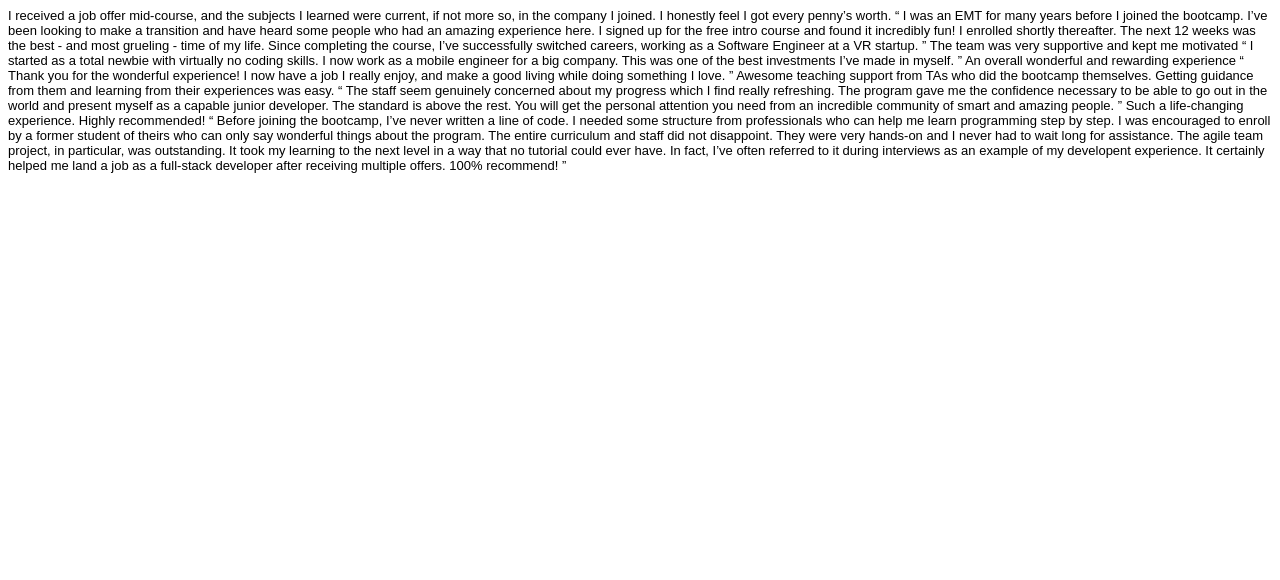
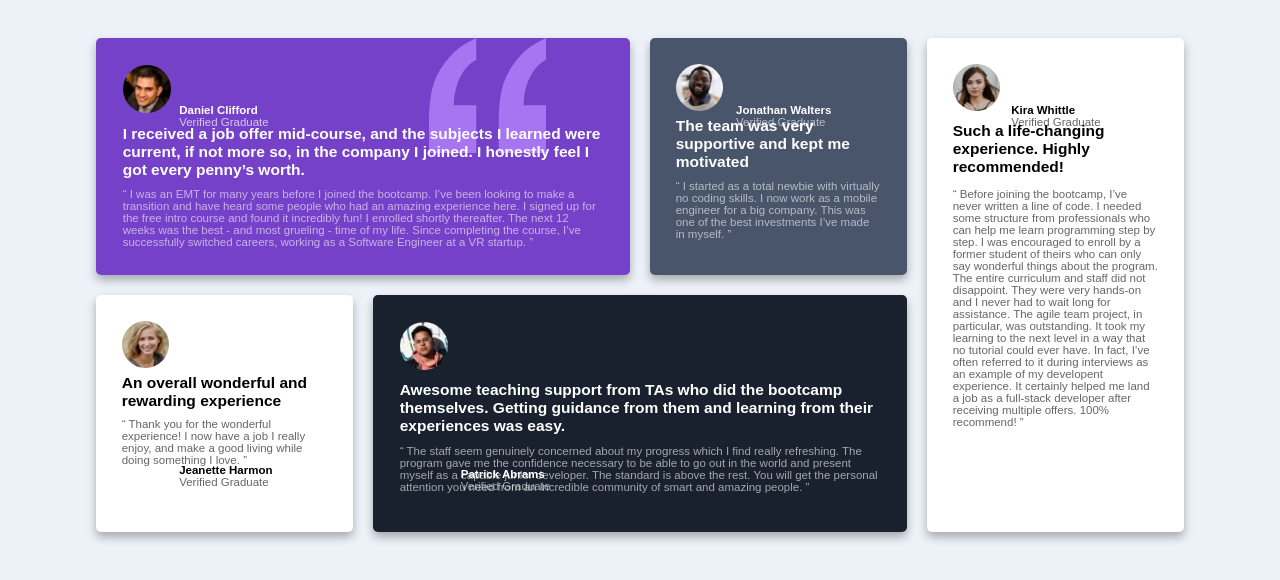
Before and after one commit to Richard-A-Grey/Testimonials_Grid_Section, a plain HTML site: page index.html in a window 1280 px wide. Drawn offline with Linux system fonts and the light colour scheme.

Commit message:
Final updates

```diff
--- a/index.html
+++ b/index.html
@@ -3,37 +3,44 @@
 <head>
     <meta charset="UTF-8">
     <meta name="viewport" content="width=device-width, initial-scale=1.0">
-    <title>Document</title>
+    <title>Testimonials Grid Section</title>
     <link rel="stylesheet" href="style.css">
 </head>
 <body>
 
 
-
-
-
-
-
-
-
-I received a job offer mid-course, and the subjects I learned were current, if not more so, in the company I joined. I honestly feel I got every penny’s worth.
-“ I was an EMT for many years before I joined the bootcamp. I’ve been looking to make a transition and have heard some people who had an amazing experience here. I signed up for the free intro course and found it incredibly fun! I enrolled shortly thereafter. The next 12 weeks was the best - and most grueling - time of my life. Since completing the course, I’ve successfully switched careers, working as a Software Engineer at a VR startup. ”
-
-
-The team was very supportive and kept me motivated
-“ I started as a total newbie with virtually no coding skills. I now work as a mobile engineer for a big company. This was one of the best investments I’ve made in myself. ”
-
-
-An overall wonderful and rewarding experience
-“ Thank you for the wonderful experience! I now have a job I really enjoy, and make a good living while doing something I love. ”
-
-
-Awesome teaching support from TAs who did the bootcamp themselves. Getting guidance from them and learning from their experiences was easy.
-“ The staff seem genuinely concerned about my progress which I find really refreshing. The program gave me the confidence necessary to be able to go out in the world and present myself as a capable junior developer. The standard is above the rest. You will get the personal attention you need from an incredible community of smart and amazing people. ”
-
-
-Such a life-changing experience. Highly recommended!
-“ Before joining the bootcamp, I’ve never written a line of code. I needed some structure from professionals who can help me learn programming step by step. I was encouraged to enroll by a former student of theirs who can only say wonderful things about the program. The entire curriculum and staff did not disappoint. They were very hands-on and I never had to wait long for assistance. The agile team project, in particular, was outstanding. It took my learning to the next level in a way that no tutorial could ever have. In fact, I’ve often referred to it during interviews as an example of my developent experience. It certainly helped me land a job as a full-stack developer after receiving multiple offers. 100% recommend! ”
+<div class="everything-container">
+    <div class="box1">
+        <div class="profile1"><img src="images/image-daniel.jpg"></div>
+        <div class="header1">Daniel Clifford<span class="head1"><br>Verified Graduate</span></div>
+        <div class="text1">I received a job offer mid-course, and the subjects I learned were current, if not more so, in the company I joined. I honestly feel I got every penny’s worth.</div>
+        <div class="about1">“ I was an EMT for many years before I joined the bootcamp. I’ve been looking to make a transition and have heard some people who had an amazing experience here. I signed up for the free intro course and found it incredibly fun! I enrolled shortly thereafter. The next 12 weeks was the best - and most grueling - time of my life. Since completing the course, I’ve successfully switched careers, working as a Software Engineer at a VR startup. ”</div>
+    </div>
+    <div class="box2">
+        <div class="profile2"><img src="images/image-jonathan.jpg"></div>
+        <div class="header2">Jonathan Walters<span class="head2"><br>Verified Graduate</span></div>
+        <div class="text2">The team was very supportive and kept me motivated</div>
+        <div class="about2">“ I started as a total newbie with virtually no coding skills. I now work as a mobile engineer for a big company. This was one of the best investments I’ve made in myself. ”</div>
+    </div>
+    <div class="box3">
+        <div class="profile3"><img src="images/image-jeanette.jpg"></div>
+        <div class="header3">Jeanette Harmon<span class="head3"><br>Verified Graduate</span></div>
+        <div class="text3">An overall wonderful and rewarding experience</div>
+        <div class="about3">“ Thank you for the wonderful experience! I now have a job I really enjoy, and make a good living while doing something I love. ”</div>
+    </div>
+    <div class="box4">
+        <div class="profile4"><img src="images/image-patrick.jpg"></div>
+        <div class="header4">Patrick Abrams<span class="head4"><br>Verified Graduate</span></div>
+        <div class="text4">Awesome teaching support from TAs who did the bootcamp themselves. Getting guidance from them and learning from their experiences was easy.</div>
+        <div class="about4">“ The staff seem genuinely concerned about my progress which I find really refreshing. The program gave me the confidence necessary to be able to go out in the world and present myself as a capable junior developer. The standard is above the rest. You will get the personal attention you need from an incredible community of smart and amazing people. ”</div>
+    </div>
+    <div class="box5">
+        <div class="profile5"><img src="images/image-kira.jpg"></div>
+        <div class="header5">Kira Whittle<span class="head5"><br>Verified Graduate</span></div>
+        <div class="text5">Such a life-changing experience. Highly recommended!</div>
+        <div class="about5">“ Before joining the bootcamp, I’ve never written a line of code. I needed some structure from professionals who can help me learn programming step by step. I was encouraged to enroll by a former student of theirs who can only say wonderful things about the program. The entire curriculum and staff did not disappoint. They were very hands-on and I never had to wait long for assistance. The agile team project, in particular, was outstanding. It took my learning to the next level in a way that no tutorial could ever have. In fact, I’ve often referred to it during interviews as an example of my developent experience. It certainly helped me land a job as a full-stack developer after receiving multiple offers. 100% recommend! ”</div>
+    </div>
+</div>
 
 
 </body>
--- a/style.css
+++ b/style.css
@@ -1,15 +1,210 @@
 body{
     max-width: 1440px;
     display: flex;
+    font-size: 11.5px;
+    font-family: Arial;
     justify-content: center;
-    font-size: 13px;
-    font-family: Arial;
+    margin: 0%;
+    padding: 0%;
+    background-color: hsl(210, 46%, 95%);
 }
-
-
-Moderate violet: hsl(263, 55%, 52%)
-Very dark grayish blue: hsl(217, 19%, 35%)
-Very dark blackish blue: hsl(219, 29%, 14%)
-White: hsl(0, 0%, 100%)
-Light gray: hsl(0, 0%, 81%)
-Light grayish blue: hsl(210, 46%, 95%)
+.everything-container{
+    display: grid;
+    gap: 20px;
+    width: 85%;
+    margin-top: 3%;
+    grid-template-columns: 1fr 1fr 1fr 1fr;
+    grid-template-rows: 1fr 1fr;
+    grid-template-areas:
+    "box1 box1 box2 box5"
+    "box3 box4 box4 box5"
+}
+.box1{
+    grid-area: box1;
+    background-color: hsl(263, 55%, 52%);
+    border-radius: 5px;
+    box-shadow: 0px 5px 10px rgba(0, 0, 0, 0.3);
+    padding: 5%;
+    display: flex;
+    flex-direction: column;
+    color: white;
+    background-image: url(images/bg-pattern-quotation.svg);
+    background-size: 22%;
+    background-repeat: no-repeat;
+    background-position-y: 0%;
+    background-position-x: 80%;
+}
+.box2{
+    grid-area: box2;
+    background-color: hsl(217, 19%, 35%);
+    border-radius: 5px;
+    box-shadow: 0px 5px 10px rgba(0, 0, 0, 0.3);
+    padding: 10%;
+    display: flex;
+    flex-direction: column;
+    color: white;
+}
+.box3{
+    grid-area: box3;
+    background-color: hsl(0, 0%, 100%);
+    border-radius: 5px;
+    box-shadow: 0px 5px 10px rgba(0, 0, 0, 0.3);
+    padding: 10%;
+    display: flex;
+    flex-direction: column;
+}
+.box4{
+    grid-area: box4;
+    background-color: hsl(219, 29%, 14%);
+    border-radius: 5px;
+    box-shadow: 0px 5px 10px rgba(0, 0, 0, 0.3);
+    padding: 5%;
+    display: flex;
+    flex-direction: column;
+    color: white;
+}
+.box5{
+    grid-area: box5;
+    background-color: hsl(0, 0%, 100%);
+    border-radius: 5px;
+    box-shadow: 0px 5px 10px rgba(0, 0, 0, 0.3);
+    padding: 10%;
+    display: flex;
+    flex-direction: column;
+}
+.profile1 img{
+    border-radius: 1000px;
+    width: 10%;
+}
+.header1{
+    display: flex;
+    position: absolute;
+    left: 14%;
+    top: 13%;
+    width:10%;
+    font-weight: bold;
+}
+.head1{
+    display: flex;
+    position: absolute;
+    font-weight: 100;
+    opacity: .7;
+}
+.text1{
+    font-weight: bold;
+    font-size: 135%;
+    margin-top: 2%;
+}
+.about1{
+    opacity: .6;
+    margin-top: 2%;
+}
+.profile2 img{
+    border-radius: 1000px;
+    width: 23%;
+}
+.header2{
+    display: flex;
+    position: absolute;
+    left: 57.5%;
+    top: 13%;
+    width:10%;
+    font-weight: bold;
+}
+.head2{
+    display: flex;
+    position: absolute;
+    font-weight: 100;
+    opacity: .6;
+}
+.text2{
+    font-weight: bold;
+    font-size: 135%;
+    margin-top: 2%;
+}
+.about2{
+    opacity: .6;
+    margin-top: 4%;
+}
+.profile3 img{
+    border-radius: 1000px;
+    width: 23%;
+}
+.header3{
+    display: flex;
+    position: absolute;
+    left: 14%;
+    top: 58%;
+    width:10%;
+    font-weight: bold;
+}
+.head3{
+    display: flex;
+    position: absolute;
+    font-weight: 100;
+    opacity: .6;
+}
+.text3{
+    font-weight: bold;
+    font-size: 135%;
+    margin-top: 2%;
+}
+.about3{
+    opacity: .6;
+    margin-top: 4%;
+}
+.profile4 img{
+    border-radius: 1000px;
+    width: 10%;
+}
+.header4{
+    display: flex;
+    position: absolute;
+    left: 36%;
+    top: 58.5%;
+    width:10%;
+    color: white;
+    font-weight: bold;
+}
+.head4{
+    display: flex;
+    position: absolute;
+    font-weight: 100;
+    opacity: .6;
+}
+.text4{
+    font-weight: bold;
+    font-size: 135%;
+    margin-top: 2%;
+}
+.about4{
+    opacity: .6;
+    margin-top: 2%;
+}
+.profile5 img{
+    border-radius: 1000px;
+    width: 23%;
+}
+.header5{
+    display: flex;
+    position: absolute;
+    left: 79%;
+    top: 13%;
+    width:10%;
+    font-weight: bold;
+}
+.head5{
+    display: flex;
+    position: absolute;
+    font-weight: 100;
+    opacity: .6;
+}
+.text5{
+    font-weight: bold;
+    font-size: 135%;
+    margin-top: 4%;
+}
+.about5{
+    opacity: .6;
+    margin-top: 6%;
+}
```
